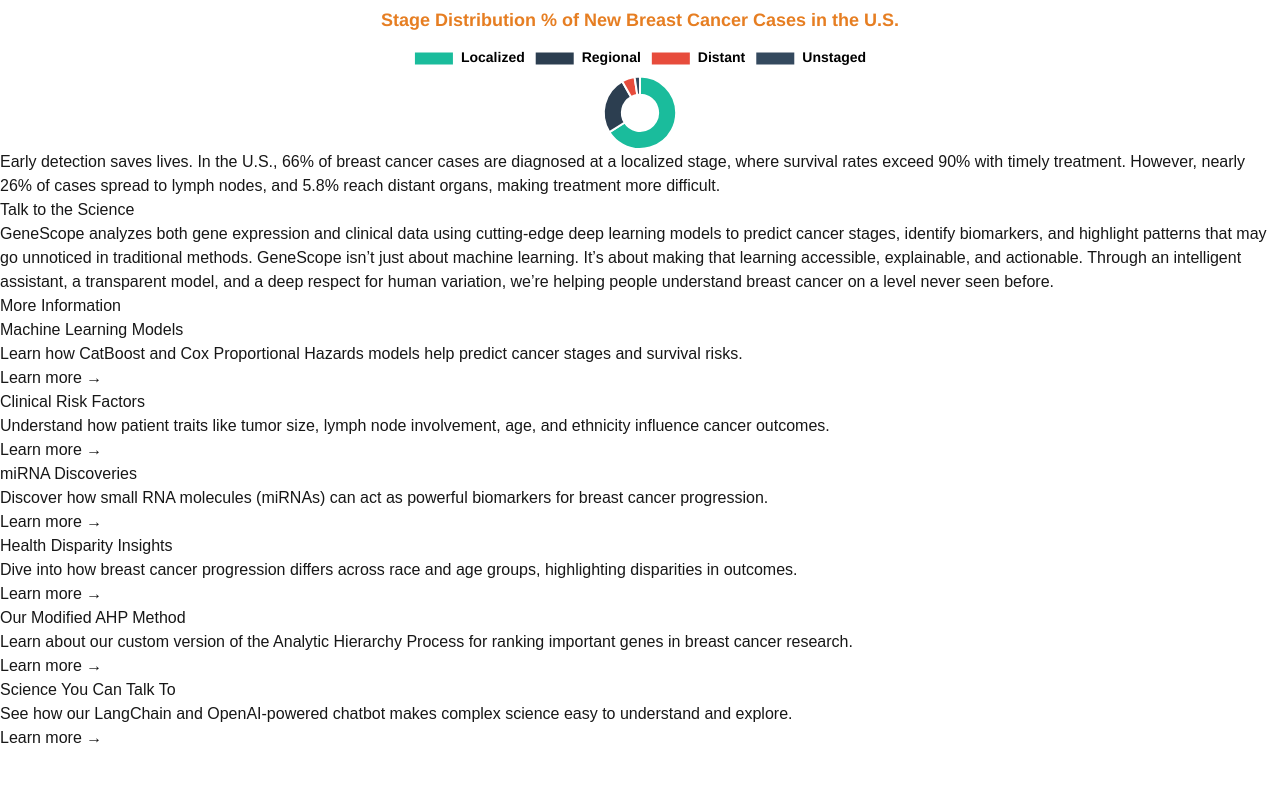
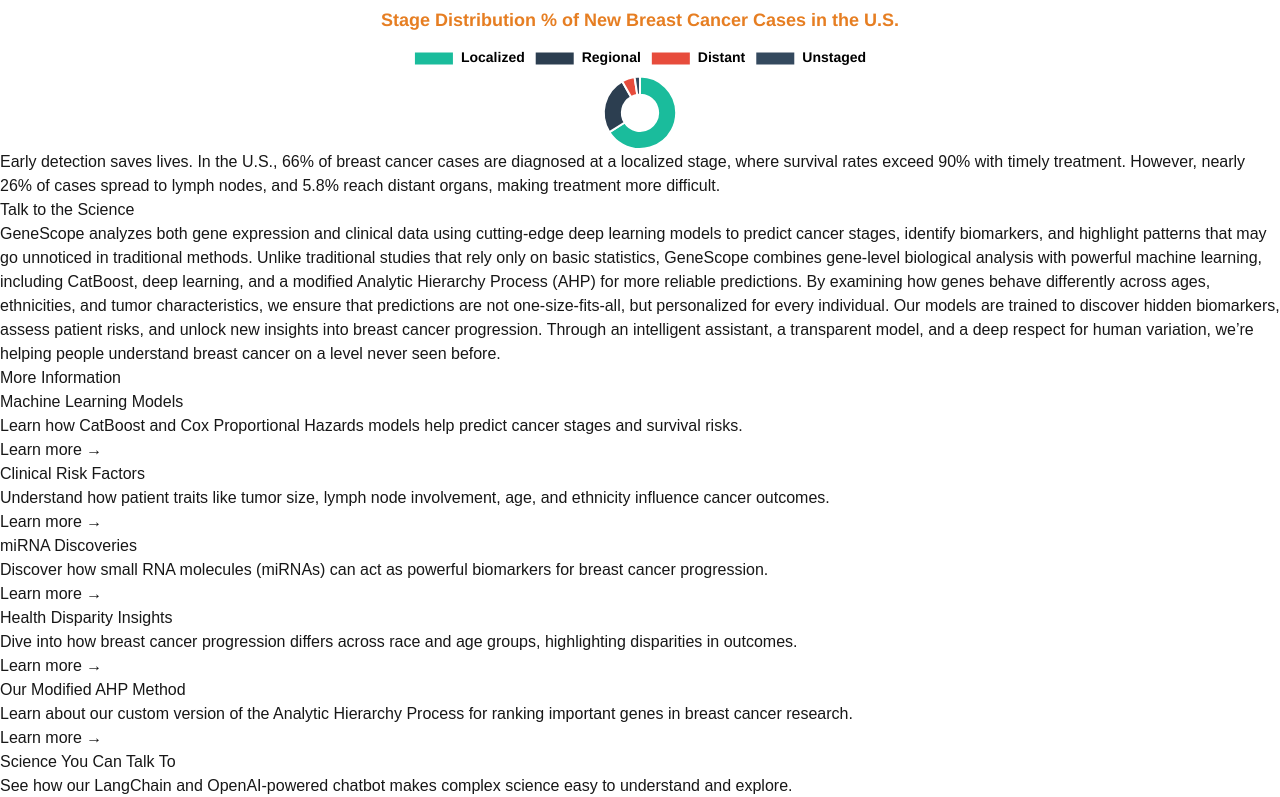
Before and after one commit to ANikfarjam/GeneScope, a Next.js app in the folder front/: page / in a window 1280 px wide. Shown: the part 1120-1917 px from the top of the page. Before the commit the page ends 1894 px from the top, so only its background shows below. Built offline with nearby package versions, Linux system fonts and the light colour scheme.

Commit message:
improved page

```diff
--- a/front/src/app/page.tsx
+++ b/front/src/app/page.tsx
@@ -267,11 +267,18 @@
             GeneScope analyzes both gene expression and clinical data using
             cutting-edge deep learning models to predict cancer stages, identify
             biomarkers, and highlight patterns that may go unnoticed in
-            traditional methods. GeneScope isn’t just about machine learning.
-            It’s about making that learning accessible, explainable, and
-            actionable. Through an intelligent assistant, a transparent model,
-            and a deep respect for human variation, we’re helping people
-            understand breast cancer on a level never seen before.
+            traditional methods. Unlike traditional studies that rely only on
+            basic statistics, GeneScope combines gene-level biological analysis
+            with powerful machine learning, including CatBoost, deep learning,
+            and a modified Analytic Hierarchy Process (AHP) for more reliable
+            predictions. By examining how genes behave differently across ages,
+            ethnicities, and tumor characteristics, we ensure that predictions
+            are not one-size-fits-all, but personalized for every individual.
+            Our models are trained to discover hidden biomarkers, assess patient
+            risks, and unlock new insights into breast cancer progression.
+            Through an intelligent assistant, a transparent model, and a deep
+            respect for human variation, we’re helping people understand breast
+            cancer on a level never seen before.
           </p>
 
           <p className="text-lg"></p>
```
Also changed, not shown: front/src/app/components/ChatBot.tsx (+5 -5 lines).
